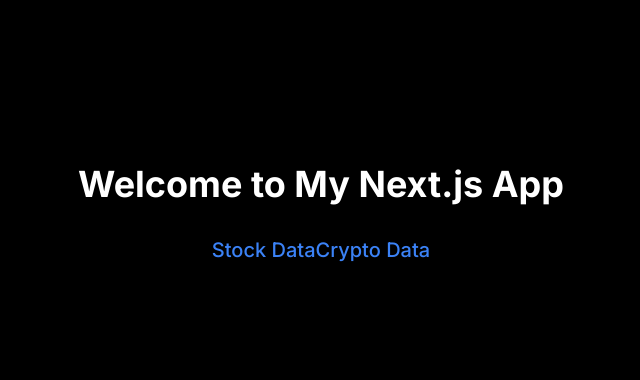
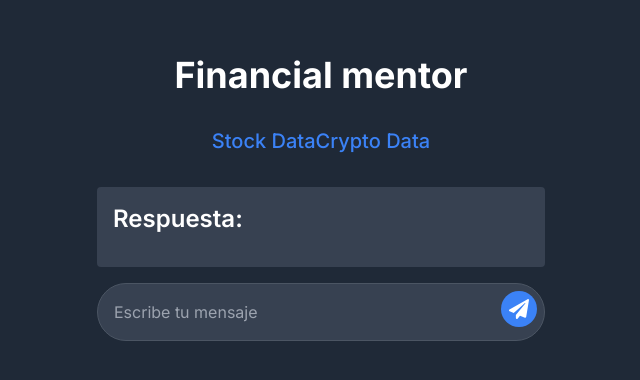
Before and after one commit to The-Manuel-G/Virtual-assistant-Fron-End-, a Next.js app: page / in a window 1280 px wide. Shown: the part 186-566 px from the top of the page, without its empty margins (319-959 px from the left). Built offline with nearby package versions, Linux system fonts and the light colour scheme.

Commit message:
chatbot80%

```diff
--- a/src/app/page.tsx
+++ b/src/app/page.tsx
@@ -1,11 +1,28 @@
-// pages/index.js
+"use client";
+
+import { useState } from 'react';
+import axios from 'axios';
 import Link from 'next/link';
+import { FaPaperPlane } from 'react-icons/fa';
 
 export default function Home() {
+  const [message, setMessage] = useState('');
+  const [response, setResponse] = useState('');
+
+  const handleSubmit = async (e) => {
+    e.preventDefault();
+    try {
+      const res = await axios.post('http://127.0.0.1:5000/chat', { message });
+      setResponse(res.data.response);
+    } catch (error) {
+      console.error("Error al enviar el mensaje", error);
+    }
+  };
+
   return (
-    <main className="flex min-h-screen flex-col items-center justify-center bg-black text-white p-4">
-      <h1 className="text-4xl font-bold mb-8">Welcome to My Next.js App</h1>
-      <nav className="space-y-4">
+    <main className="flex min-h-screen flex-col items-center justify-center bg-gray-800 text-white p-4">
+      <h1 className="text-4xl font-bold mb-8">Financial mentor</h1>
+      <nav className="space-y-4 mb-8">
         <Link href="/stocks" className="text-xl font-medium text-blue-500 hover:underline">
           Stock Data
         </Link>
@@ -13,6 +30,25 @@
           Crypto Data
         </Link>
       </nav>
+      <div className="mb-4 w-full max-w-md p-4 bg-gray-700 rounded">
+        <h2 className="text-2xl font-semibold mb-4">Respuesta:</h2>
+        <p className="text-lg">{response}</p>
+      </div>
+      <form onSubmit={handleSubmit} className="w-full max-w-md relative mb-8">
+        <input
+          type="text"
+          value={message}
+          onChange={(e) => setMessage(e.target.value)}
+          placeholder="Escribe tu mensaje"
+          className="w-full p-4 pr-12 bg-gray-700 text-white border border-gray-600 rounded-full"
+        />
+        <button
+          type="submit"
+          className="absolute right-0 top-0 mt-2 mr-2 bg-blue-500 text-white p-2 rounded-full hover:bg-blue-600 flex items-center justify-center"
+        >
+          <FaPaperPlane size={20} />
+        </button>
+      </form>
     </main>
   );
 }
```
Also changed, not shown: package.json (+6 -1 lines), 1 other file (tests, documents, lock files or other folders).
